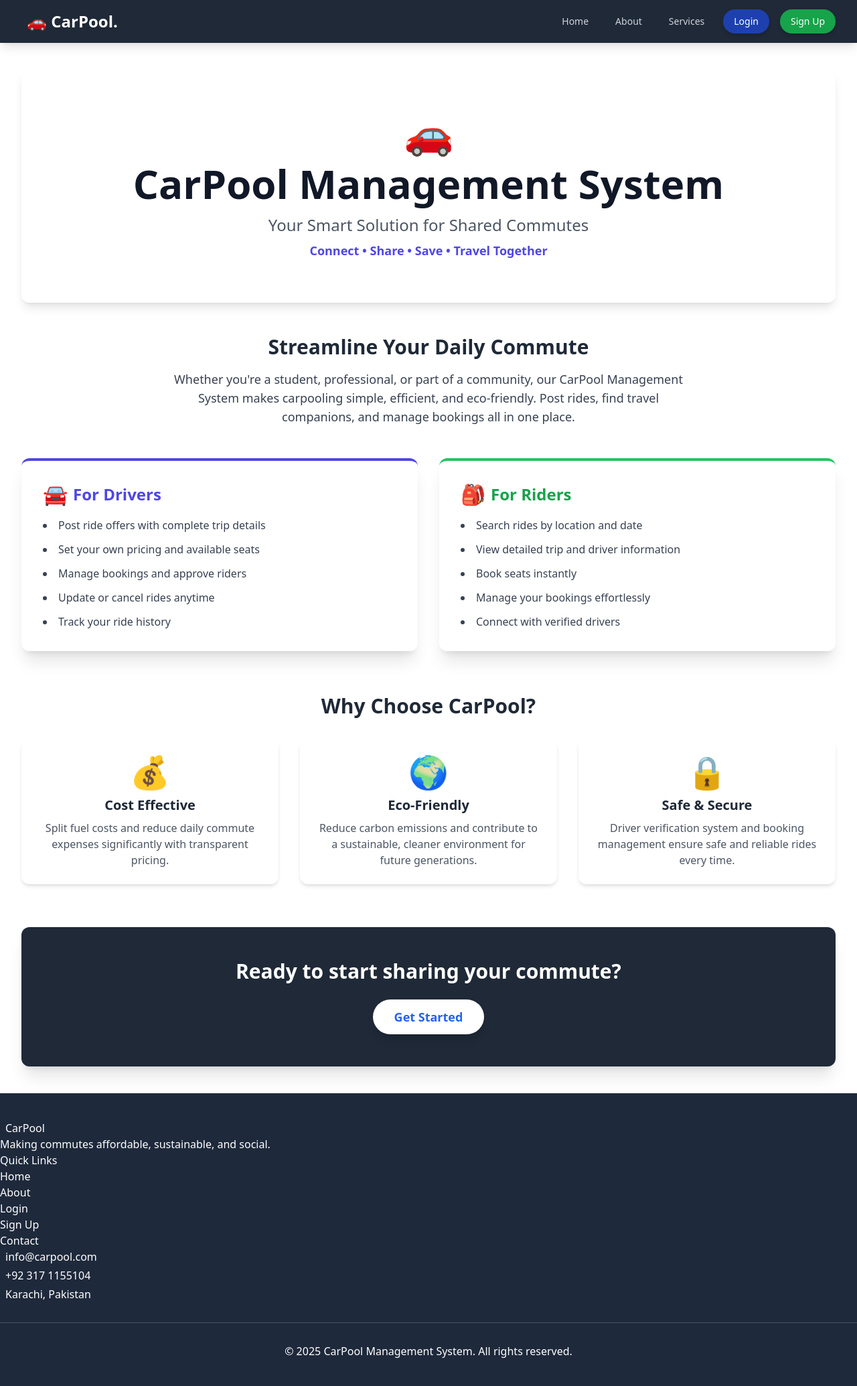
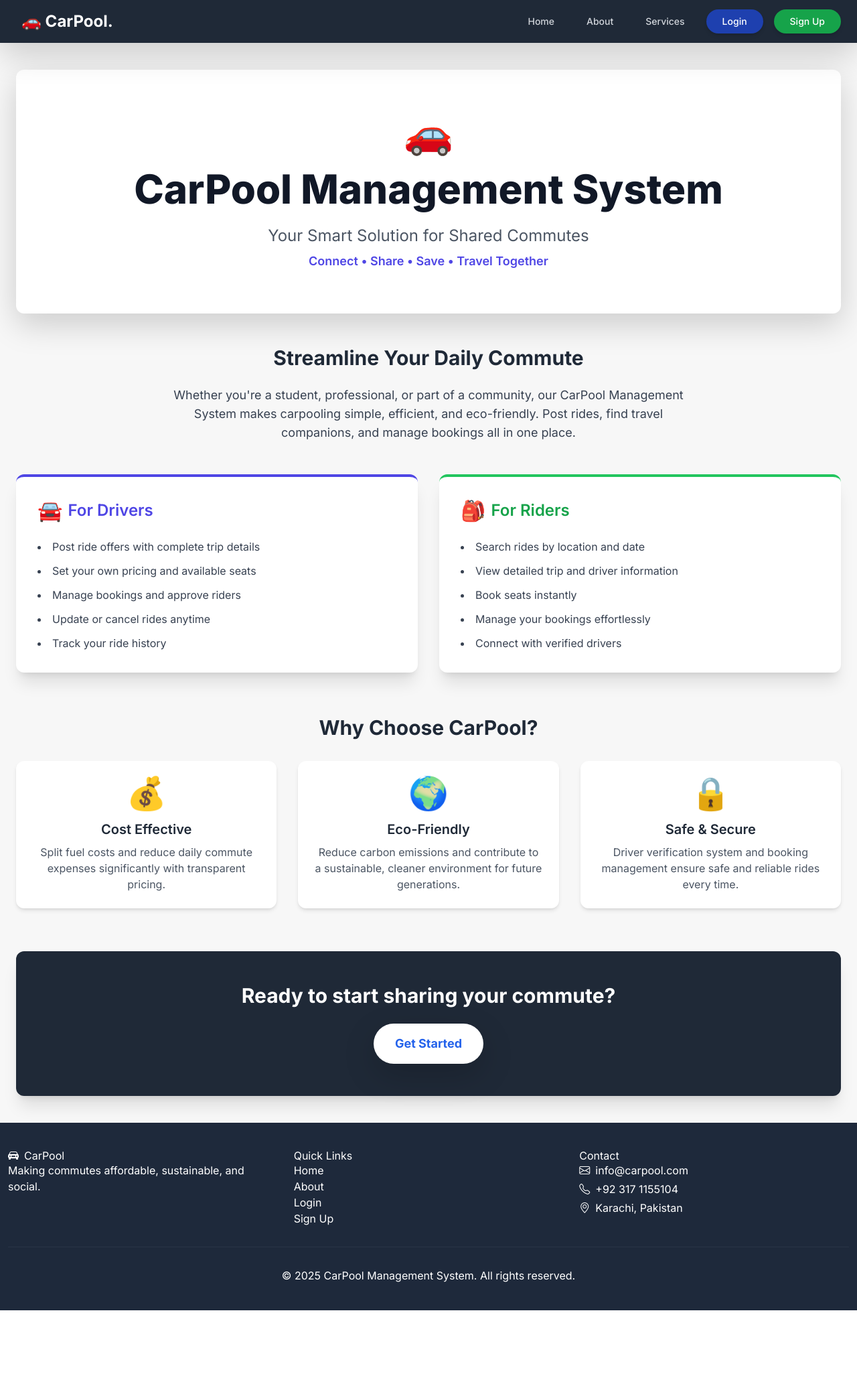
Before and after one commit to ahsanhassan999/Car-Pool-Management-System, a Flask app: page / in a window 1280 px wide. Shown: the whole page at 67% size. After the commit the page ends 1956 px from the top, so only its background shows below. Run offline with Flask 3, Linux system fonts and the light colour scheme; some libraries are stand-ins or nearby versions.

Commit message:
Add Bootstrap and component CSS to index page
Co-authored-by: s.ahsanhassanrizvi2004 <s.ahsanhassanrizvi2004@gmail.com>

```diff
--- a/templates/index.html
+++ b/templates/index.html
@@ -4,6 +4,13 @@
     <meta charset="UTF-8">
     <meta name="viewport" content="width=device-width, initial-scale=1.0">
     <title>CarPool - Share Your Ride</title>
+    <!-- Bootstrap 5 CSS (match About page footer styling) -->
+    <link href="https://cdn.jsdelivr.net/npm/bootstrap@5.3.0/dist/css/bootstrap.min.css" rel="stylesheet">
+    <!-- Bootstrap Icons (for bi- icons in footer) -->
+    <link rel="stylesheet" href="https://cdn.jsdelivr.net/npm/bootstrap-icons@1.11.0/font/bootstrap-icons.css">
+    <!-- App components (consistent styles) -->
+    <link rel="stylesheet" href="{{ url_for('static', filename='components.css') }}">
+
     <!-- Load Tailwind CSS CDN for utility classes -->
     <script src="https://cdn.tailwindcss.com"></script>
 
```
